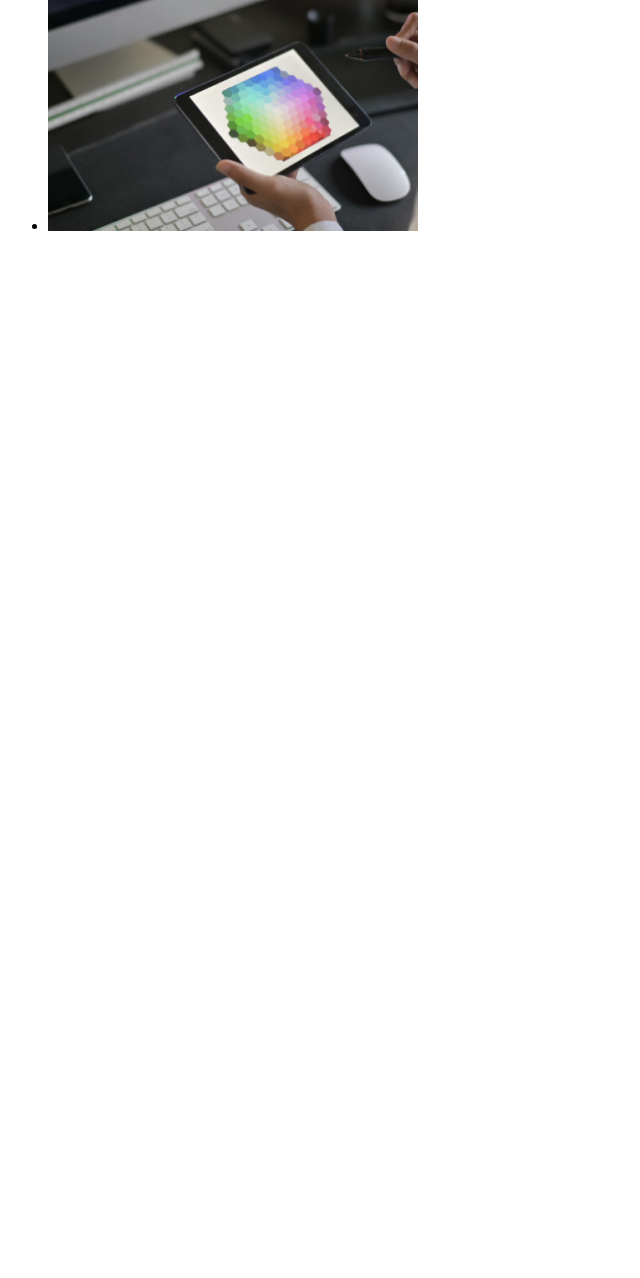
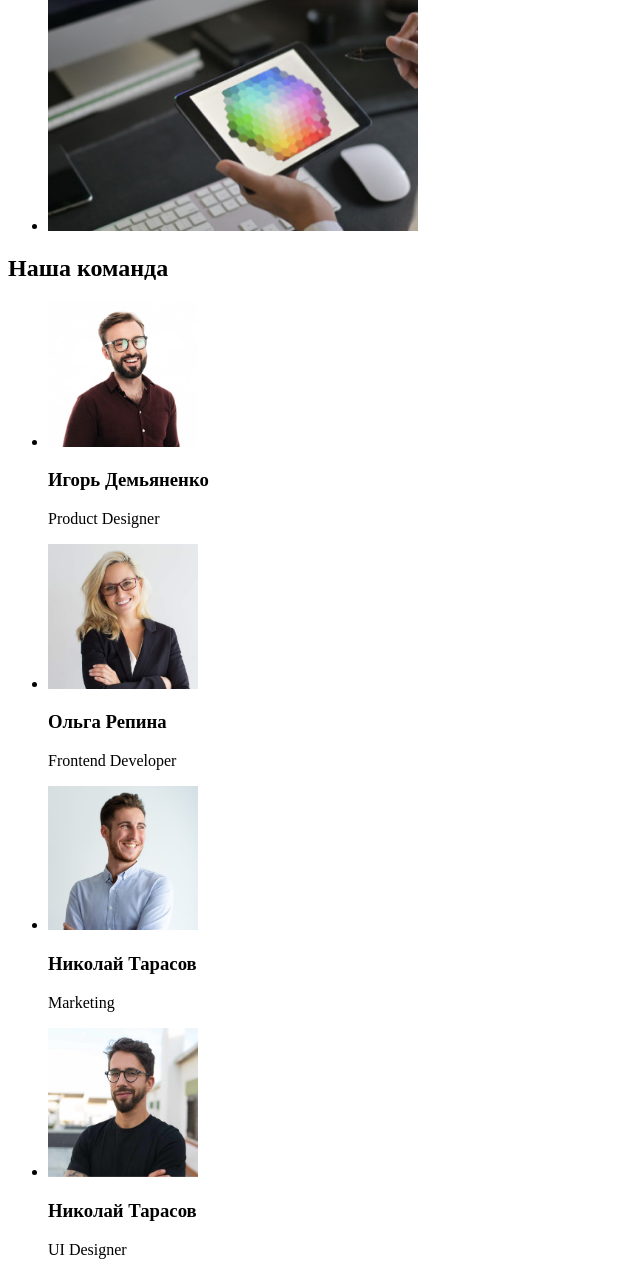
Before and after one commit to Irinka1010/goit-markup-hw-01, a plain HTML site: page index.html in a window 1280 px wide. Shown: the part 1259-2537 px from the top of the page, without its empty margins (0-640 px from the left). Before the commit the page ends 1514 px from the top, so only its background shows below. Drawn offline with Linux system fonts and the light colour scheme.

Commit message:
секция наша команда

```diff
--- a/index.html
+++ b/index.html
@@ -70,7 +70,32 @@
             </li>
         </ul>
     </section>
-    <section></section>
+    <!-- Наша команда -->
+    <section>
+        <h2>Наша команда</h2>
+        <ul>
+            <li>
+                <img src="./images/img4.jpg" alt="Игорь Демьяненко" width="150" heigh="19">
+                <h3>Игорь Демьяненко</h3>
+                <p>Product Designer</p>
+            </li>
+            <li>
+                <img src="./images/img5.jpg" alt="Ольга Репина" width="150" heigh="19">
+                <h3>Ольга Репина</h3>
+                <p>Frontend Developer</p>
+            </li>
+            <li>
+                <img src="./images/img6.jpg" alt="Николай Тарасов" width="150" heigh="19">
+                <h3>Николай Тарасов</h3>
+                <p>Marketing</p>
+            </li>
+            <li>
+                <img src="./images/img7.jpg" alt="Николай Тарасов" width="150" heigh="19">
+                <h3>Николай Тарасов</h3>
+                <p>UI Designer</p>
+            </li>
+        </ul>
+    </section>
   </main>
   <footer></footer>
     <h2></h2>
```
Also changed, not shown: images/img4.jpg (added), images/img5.jpg (added), images/img6.jpg (added), images/img7.jpg (added).
